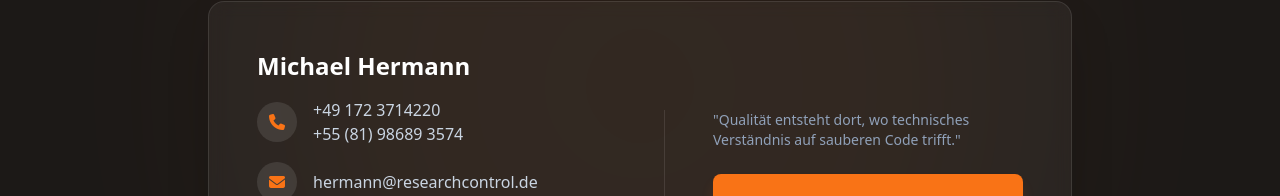
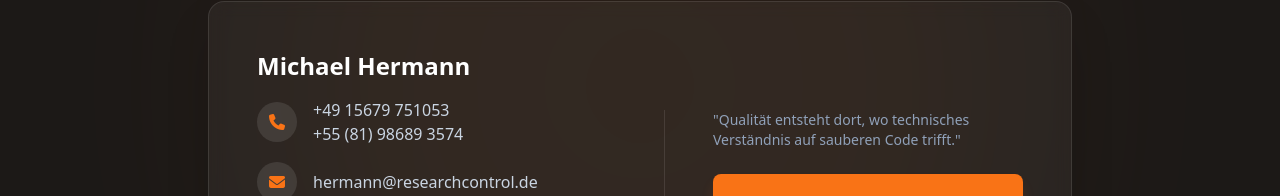
Before and after one commit to MichaelHerman01/WebsiteRC, a Next.js app: page /de in a window 1280 px wide. Shown: the part 10406-10602 px from the top of the page. Built offline with nearby package versions, Linux system fonts and the light colour scheme.

Commit message:
Telefonnumer auf Satelite geändert

```diff
--- a/app/[locale]/impressum/page.tsx
+++ b/app/[locale]/impressum/page.tsx
@@ -29,7 +29,7 @@ export default function Impressum() {
                         <h2 className="text-xl font-bold text-slate-900 mb-4">Kontakt</h2>
                         <p className="space-y-2">
                             <span className="block">
-                                <strong>Telefon:</strong> +49 172 3714220
+                                <strong>Telefon:</strong> +49 15679 751053
                             </span>
                             <span className="block">
                                 <strong>E-Mail:</strong> <a href="mailto:hermann@researchcontrol.de" className="text-brand-primary hover:underline">hermann@researchcontrol.de</a>
--- a/app/[locale]/page.tsx
+++ b/app/[locale]/page.tsx
@@ -348,7 +348,7 @@ export default function Home() {
                     <div className="w-10 h-10 rounded-full bg-white/10 flex items-center justify-center group-hover:bg-brand-primary/20">
                       <i className="fa-solid fa-phone text-brand-primary"></i>
                     </div>
-                    <span>+49 172 3714220<br/>+55 (81) 98689 3574</span>
+                    <span>+49 15679 751053<br/>+55 (81) 98689 3574</span>
                   </div>
                   <div className="flex items-center gap-4 text-slate-300 hover:text-brand-primary transition-colors cursor-pointer group">
                     <div className="w-10 h-10 rounded-full bg-white/10 flex items-center justify-center group-hover:bg-brand-primary/20">
```
